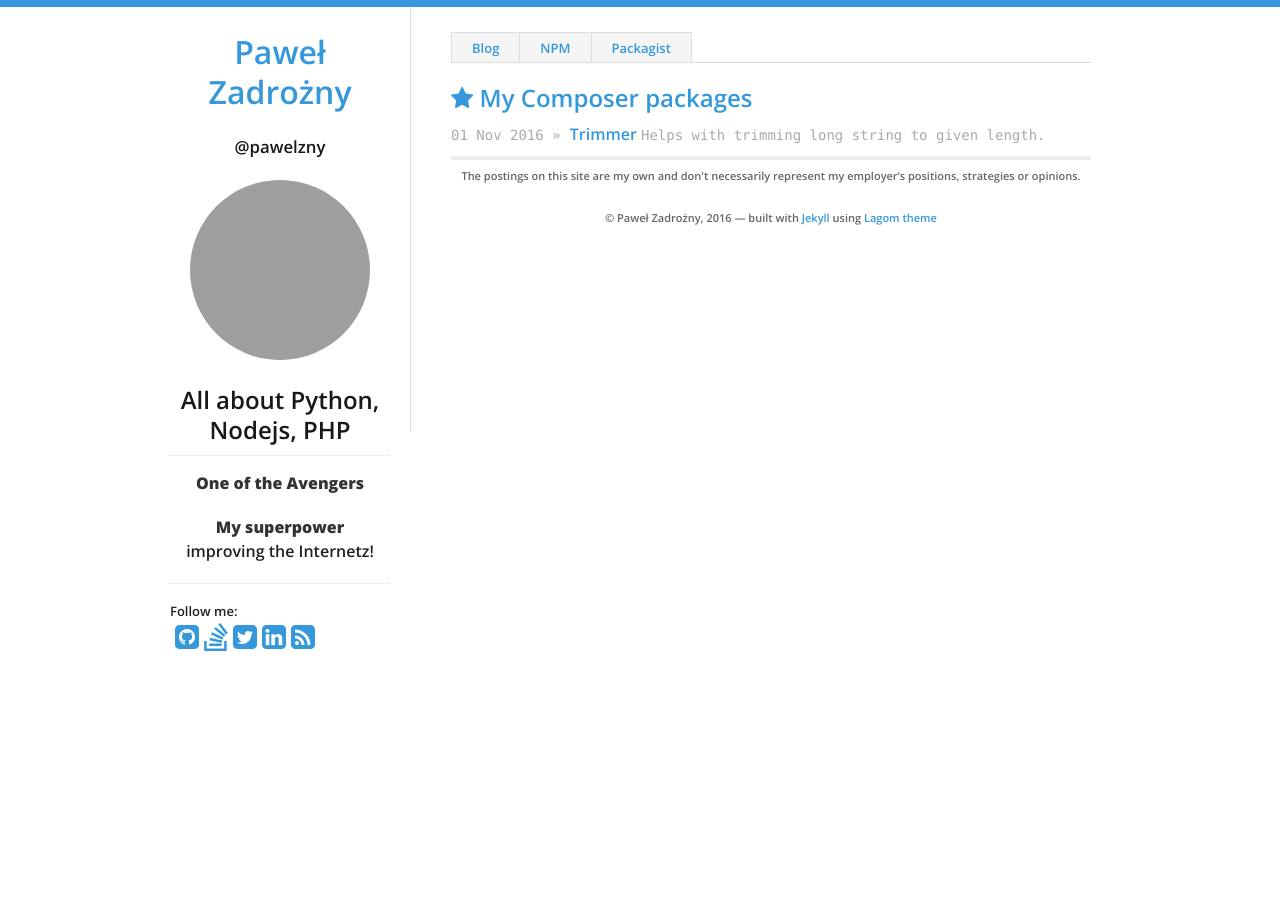
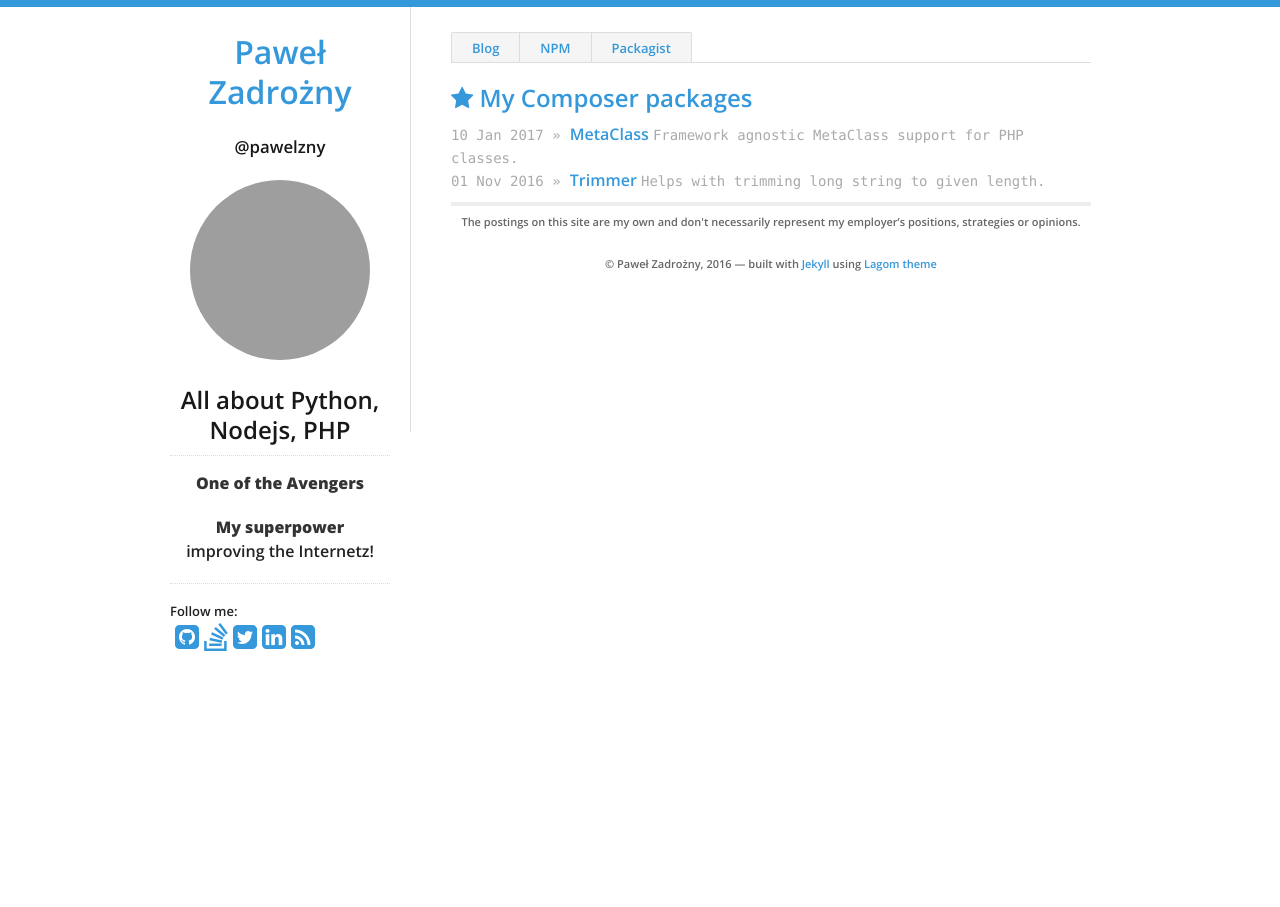
Before and after one commit to pawelzny/pawelzny.github.io, a Jekyll site: the page built from packagist.html, in a window 1280 px wide. Built offline with Jekyll 4.4.1, drawn with Linux system fonts in a browser that asks for light colours; nearby versions of some CDN libraries; part of the change alters nothing that is shown; grey boxes are pictures that could not be loaded.

Commit message:
metaclass package article, and update in trimmer

````diff
--- a/_packagist/2016-11-01-trimmer.md
+++ b/_packagist/2016-11-01-trimmer.md
@@ -26,7 +26,7 @@ Trimmer supports trim to specific characters length with and without rounding to
 <span class="no-block">![Packagist version](https://img.shields.io/packagist/v/pawelzny/trimmer.svg)</span>
 <span class="no-block">![Packagist](https://img.shields.io/packagist/dt/pawelzny/trimmer.svg)</span>
 <span class="no-block">![php](https://img.shields.io/badge/PHP-%5E5.6%20%7C%7C%20%5E7.0-green.svg)</span>
-<span class="no-block">![Maintenance](https://img.shields.io/maintenance/yes/2016.svg?maxAge=2592000)</span>
+<span class="no-block">![Maintenance](https://img.shields.io/maintenance/yes/2017.svg?maxAge=2592000)</span>
 
 Sources:
 <a href="https://packagist.org/packages/pawelzny/trimmer" class="sourceEvent">packagist.org</a> |
--- /dev/null
+++ b/_packagist/2017-01-10-meta-class.md
@@ -0,0 +1,295 @@
+---
+layout: post
+title: MetaClass
+date: 2017-01-10
+categories:
+    - packagist
+    - composer
+permalink: /packagist/meta-class
+description: Framework agnostic MetaClass support for PHP classes.
+tags:
+    - packagist
+    - string
+    - meta
+    - class
+---
+
+## Description
+
+Framework agnostic MetaClass support for PHP Classes.
+
+Gives ability to have meta attributes and meta methods,
+which are encapsulate behind `meta()` API.
+
+MetaClass built in extension `SchemaDiscover` is able to fetch model schema columns. Can be useful when model is not aware of it's schema.
+
+<span class="no-block">![GitHub license](https://img.shields.io/badge/license-ISC-blue.svg)</span>
+<span class="no-block">![Packagist version](https://img.shields.io/packagist/v/pawelzny/meta-class.svg)</span>
+<span class="no-block">![Packagist](https://img.shields.io/packagist/dt/pawelzny/meta-class.svg)</span>
+<span class="no-block">![php](https://img.shields.io/badge/PHP-%5E5.6%20%7C%7C%20%5E7.0-green.svg)</span>
+<span class="no-block">![Maintenance](https://img.shields.io/maintenance/yes/2017.svg?maxAge=2592000)</span>
+
+Sources:
+<a href="https://packagist.org/packages/pawelzny/meta-class" class="sourceEvent">packagist.org</a> |
+<a href="https://github.com/pawelzny/meta-class" class="sourceEvent">github.com</a>
+
+---
+
+## Requirements:
+
+* php: ^5.6 || php 7.0
+* doctrine/dbal: ^2.5
+
+## Get started
+
+MetaClass Trait enables meta methods and meta attributes.
+
+Classes with MetaClass Trait has access to public `$this->meta()` method which
+gives access to meta attributes and meta methods.
+
+Class has also access to protected `$this->initMeta()` method which
+initialize meta attributes and methods on initialization.
+
+```php
+<?php
+
+use Pawelzny\MetaClass\Traits\MetaClass;
+
+class Model {
+    use MetaClass;
+
+    /**
+     * Optional hook invoked on MetaClass construction.
+     */
+    protected function initMeta()
+    {
+        $this->meta()->custom_init_attribute = 'init attribute';
+        $this->meta()->custom_init_method = function () { return 'custom method'; };
+    }
+}
+```
+
+You can add new attributes and methods on runtime:
+
+```php
+<?php
+$model = new Model();
+$model->meta()->custom_meta_attribute = 'this is meta attribute';
+$model->meta()->custom_meta_method = function () { return 'meta function'; };
+
+assert($model->meta()->hasAttribute('custom_meta_attribute')); // true
+assert($model->meta()->hasAttribute('custom_init_attribute')); // true
+
+assert($model->meta()->hasMethod('custom_meta_method')); // true
+assert($model->meta()->hasMethod('custom_init_method')); // true
+
+assert($model->meta()->hasAttribute('undefined_attribute')); //false
+assert($model->meta()->hasMethod('undefined_method')); // false
+```
+
+## Model schema columns autoload
+
+If model is separated from schema it's difficult to manage automatic jobs
+in example generating forms for administrative CRUD purposes.
+
+SchemaDiscovery uses `\Symfony\DBAL` library.
+
+Schema columns are set as `meta()->fields` attribute.
+
+### Requirements
+
+* Your model have to implement database table name getter `getTable()`.
+* Your model need `$meta_connection` property pointing to Connectable class.
+
+
+```php
+<?php
+
+use Pawelzny\Discovery\Connections\Connection;
+use Pawelzny\Discovery\Contracts\Connectable;
+use Pawelzny\Discovery\Traits\SchemaDiscovery;
+use Pawelzny\MetaClass\Traits\MetaClass;
+
+/**
+ * Create custom connection class or use one of prebuilt
+ * CustomConnection needs to extend Connection abstract and
+ * implement Connectable interface.
+ */
+class CustomConnection extends Connection implements Connectable
+{
+    /**
+     * Connection adapter identifier.
+     * Needs to be not empty string value.
+     * @return string
+     */
+    const NAME = 'custom';
+
+    /**
+     * Get credentials method MUST return array with keys as below
+     * @return array ['dbname', 'user', 'password', 'host', 'port', 'driver']
+     */
+    protected function getCredentials()
+    {
+        /*
+         * get_config() function is just an example of how you should do this.
+         * never use passwords with plain text in your source code under version control.
+         */
+        return [
+            'dbname' => get_config('database'),
+            'user' => get_config('username'),
+            'password' => get_config('password'),
+            'host' => get_config('host'),
+            'port' => get_config('port'),
+            'driver' => Connection::MYSQL_DRIVER,
+        ];
+    }
+}
+
+/**
+ * Model have to use both MetaClass and SchemaDiscovery traits.
+ * SchemaDiscovery works as extension to MetaClass.
+ *
+ * But it can be used separately with little or no effort.
+ */
+class Model {
+    use MetaClass, SchemaDiscovery;
+
+    protected $table = 'models';
+    /**
+     * Without meta_connection SchemaDiscovery won't work.
+     * @var Connectable
+     */
+    protected $meta_connection = CustomConnection::class;
+
+    /**
+     * Optional hook to initialize meta attributes and methods.
+     */
+    protected function initMeta()
+    {
+        $this->meta()->custom_init_attribute = 'init attribute';
+        $this->meta()->custom_init_method = function () { return 'custom method'; };
+    }
+
+    /**
+     * If your framework do not implements
+     * database table getter you need to add it manually.
+     */
+    public function getTable()
+    {
+        return $this->table;
+    }
+}
+```
+
+### Predefined Connections
+
+Use one of this predefined Connection adapters, or extend and adjust them
+if you don't follow framework guides.
+
+1. `\Pawelzny\Discovery\Services\LaravelConnection::class`
+
+## MetaClass API
+
+Access directly from class which uses MetaClass Trait.
+
+```php
+<?php
+
+use Pawelzny\MetaClass\Traits\MetaClass;
+
+class MyModel
+{
+    use MetaClass;
+
+    public function getValue()
+    {
+        return $this->meta()->value;
+    }
+
+    protected function initMeta()
+    {
+        $this->meta()->value = 'initial value';
+    }
+}
+```
+
+### `MetaClass: meta()`
+
+Gives access to MetaClass instance.
+
+### `void: initMeta()`
+
+Gives ability to initiate meta attributes and meta methods on MetaClass initialization.
+
+## Meta API
+
+Get access through `meta()` interface.
+
+```php
+<?php
+
+use Pawelzny\MetaClass\Traits\MetaClass;
+
+class MyModel
+{
+    use MetaClass;
+
+    public function hasValue()
+    {
+        return $this->meta()->hasAttribute('value');
+    }
+
+    public function hasMethod()
+    {
+        return $this->meta()->hasMethod('custom');
+    }
+
+    protected function initMeta()
+    {
+        $this->meta()->value = 'initial value';
+        $this->meta()->custom = function () { return null; };
+    }
+}
+```
+
+### `boolean: hasAttribute(string $name)`
+
+Checks if MetaClass instance has attribute
+
+### `boolean: hasMethod(string $name)`
+
+Checks if MetaClass instance has method
+
+## SchemaDiscovery API
+
+With little or no effort you can use SchemaDiscovery alone without MetaClass.
+
+Get access through `discover()` interface.
+
+```php
+<?php
+
+use Pawelzny\Discovery\Traits\SchemaDiscovery;
+
+class MyModel
+{
+    use SchemaDiscovery;
+
+    public function getSchema()
+    {
+        return $this->discover();
+    }
+}
+```
+
+### `array: discover()`
+
+Returns array of columns from models schema
+
+## Contribution
+
+Feel free to Pull Request
+
+## LICENSE
+The ISC License (ISC)
+Copyright (c) 2017 Paweł Zadrożny
````
